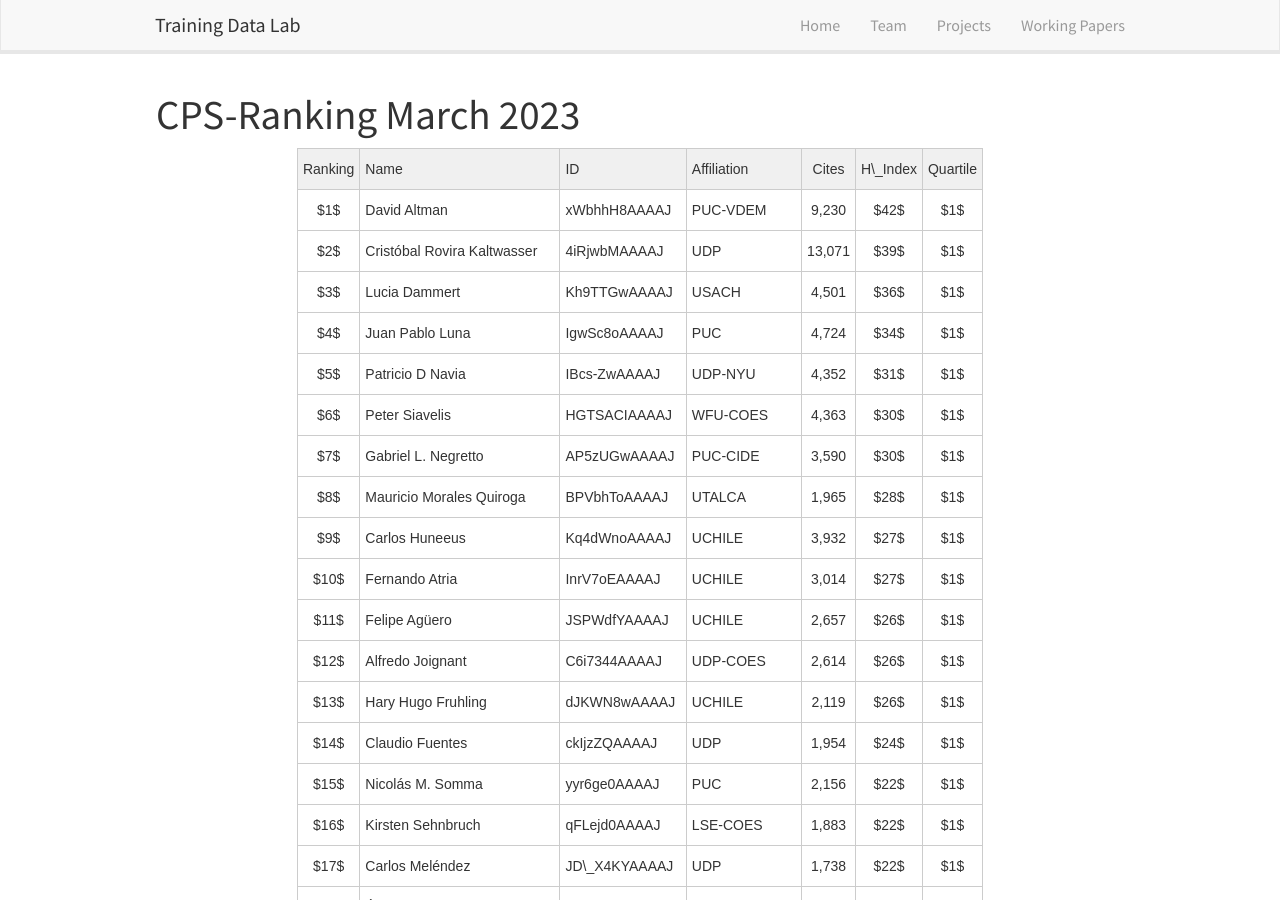
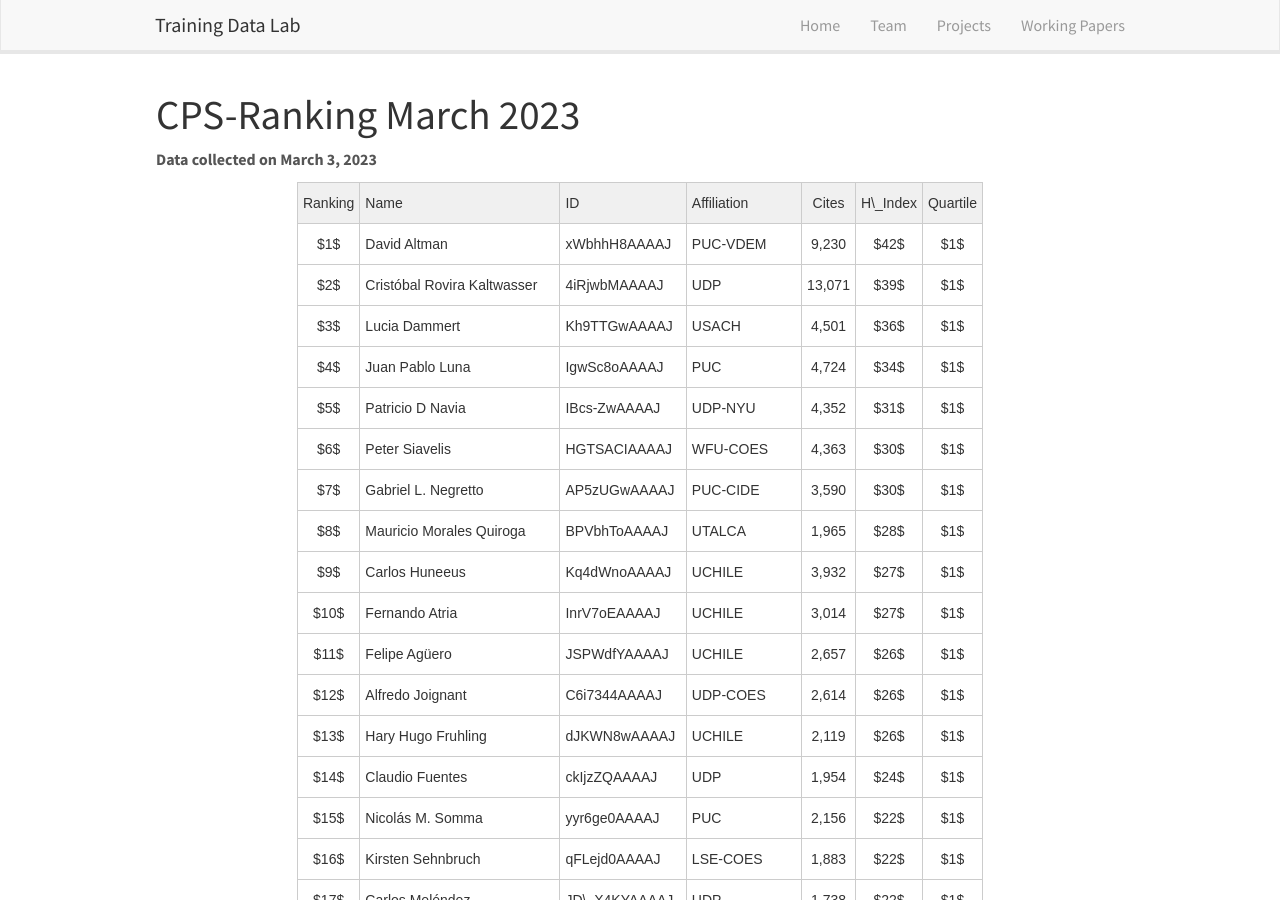
Before and after one commit to training-datalab/old-training-datalab.com, a Jekyll site: the page built from _pages/2023-03-03-impact-ranking.md, in a window 1280 px wide and 900 px high. Built offline with Jekyll 4.4.1, drawn with Linux system fonts in a browser that asks for light colours; nearby versions of some CDN libraries.

Commit message:
Update 2023-03-03-impact-ranking.md

```diff
--- a/_pages/2023-03-03-impact-ranking.md
+++ b/_pages/2023-03-03-impact-ranking.md
@@ -7,6 +7,8 @@ permalink: /projects/cps-ranking/2023-03-03-impact-ranking
 ---
 
 # CPS-Ranking March 2023
+
+**Data collected on March 3, 2023**
 
 <style type="text/css">
 .tg  {border-collapse:collapse;border-color:#ccc;border-spacing:0;margin-left:auto;margin-right:auto;}
@@ -1662,8 +1664,7 @@ permalink: /projects/cps-ranking/2023-03-03-impact-ranking
   </tr>
 </tbody>
 </table>
-
-<small>Note: The affiliations have been standardised. Data collected on March 3, 2023.</small><br />
+<p style="text-align: center;"><small>Note: The affiliations have been standardised. Data collected on March 3, 2023.</small></p>
 
 ### Would you like to suggest someone?
 
```
